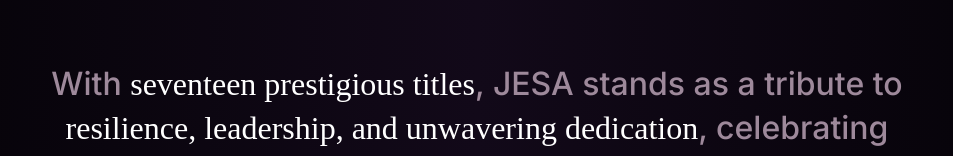
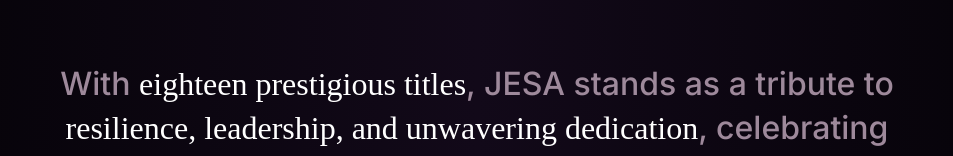
Before and after one commit to University-Of-Sri-Jayewardenepura/JESA, a Next.js app: page / in a window 1280 px wide. Shown: the part 2785-2941 px from the top of the page, without its empty margins (163-1116 px from the left). Built offline with nearby package versions, Linux system fonts and the light colour scheme; a web font is replaced by a local one.

Commit message:
Update what is JESA banner to banner.webp and awards count to eighteen

```diff
--- a/components/what-is.tsx
+++ b/components/what-is.tsx
@@ -21,7 +21,7 @@
 		},
 		{
 			text: "With ",
-			highlights: ["seventeen prestigious titles"],
+			highlights: ["eighteen prestigious titles"],
 			continuation: ", JESA stands as a tribute to ",
 			highlights2: ["resilience, leadership, and unwavering dedication"],
 			ending: ", celebrating those who pursue growth, purpose, and excellence.",
@@ -70,7 +70,7 @@
 										alt="JESA Awards Ceremony"
 										className="h-auto w-full rounded-lg"
 										height={1080}
-										src="/images/jesa-awards.png"
+										src="/images/banner.webp"
 										width={1920}
 									/>
 								</div>
```
